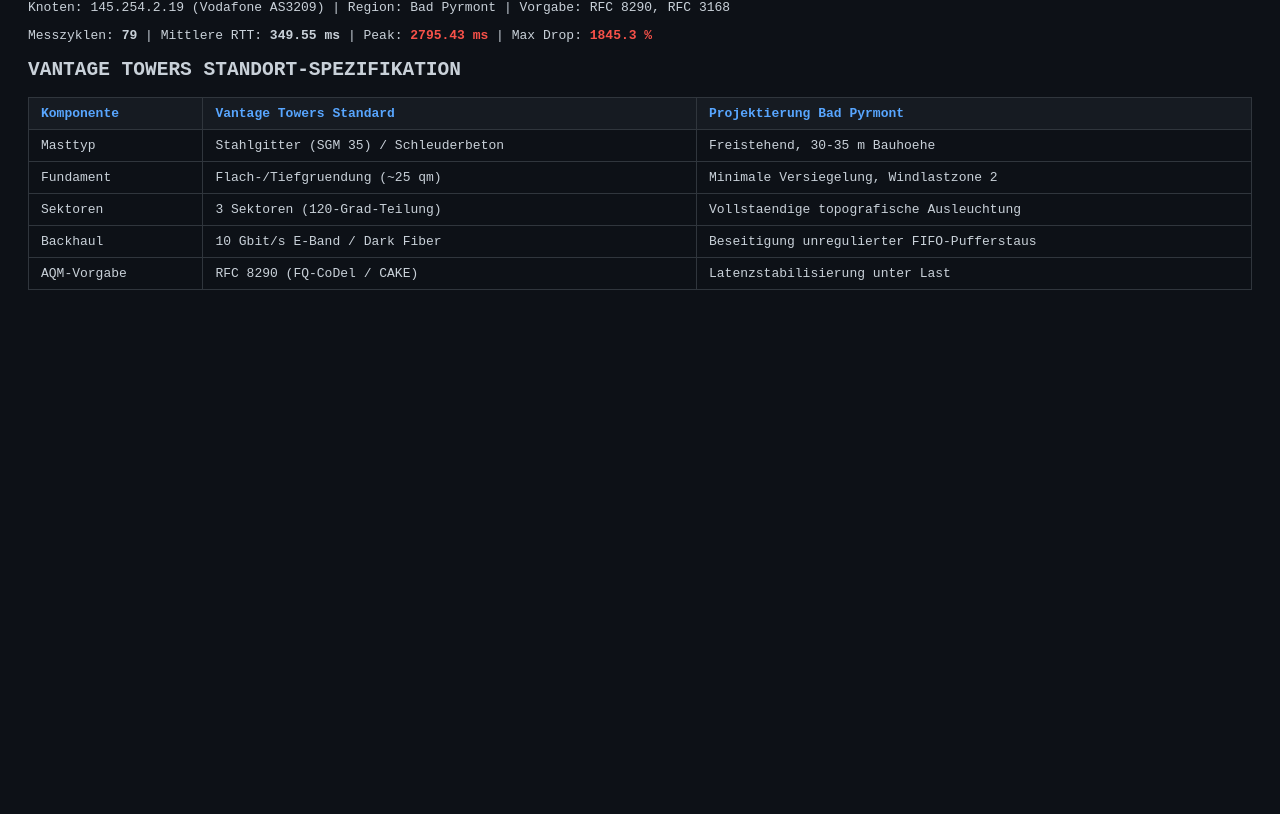
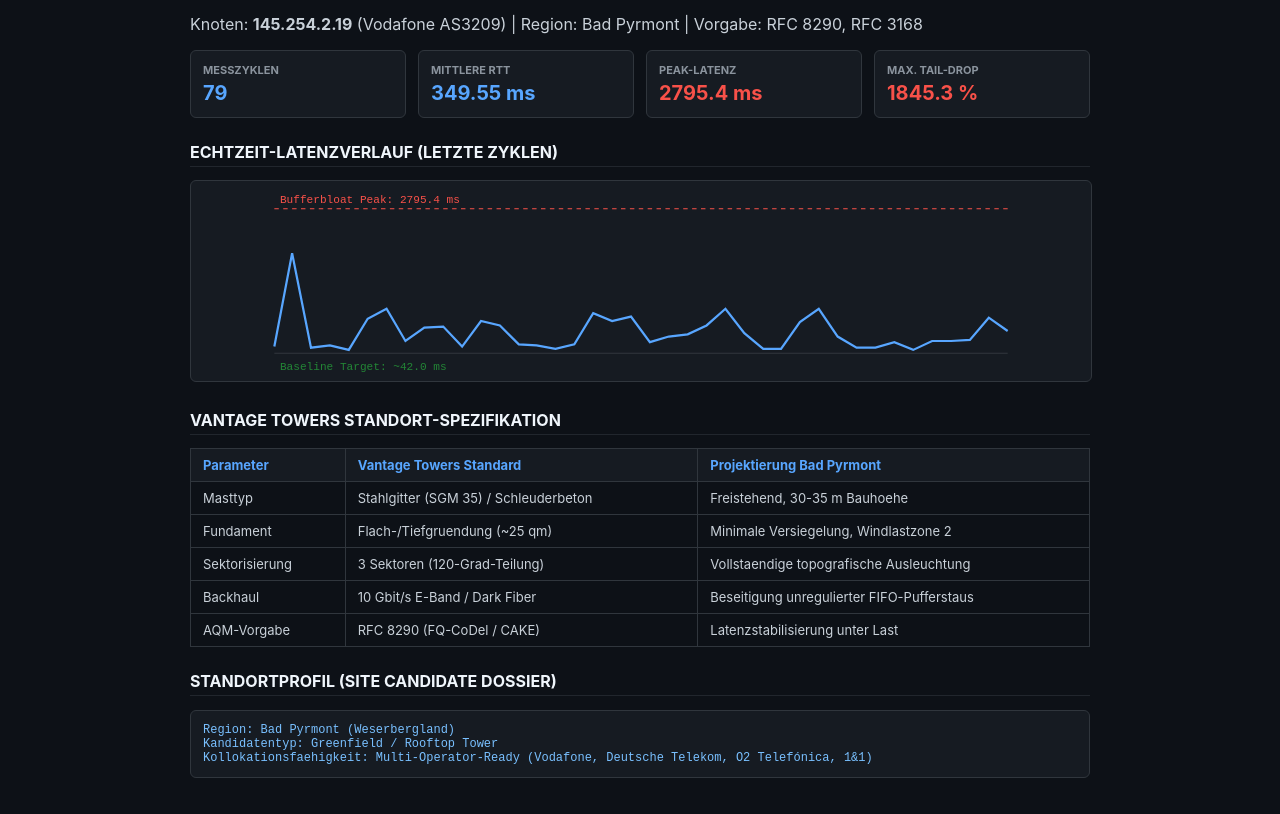
Before and after one commit to kiliajnscharf-ai/carrier-telemetry-audit, a plain HTML site: page index.html in a window 1280 px wide. Shown: the part 78-892 px from the top of the page. Before the commit the page ends 800 px from the top, so only its background shows below. Drawn offline with Linux system fonts and the light colour scheme.

Commit message:
Integrate inline SVG latency telemetry chart and structured site_spec.json

```diff
--- a/index.html
+++ b/index.html
@@ -3,26 +3,54 @@
 <head>
 <meta charset="UTF-8"><title>Carrier Telemetry & Infrastructure Audit</title>
 <style>
-body { font-family: monospace; background: #0d1117; color: #c9d1d9; padding: 20px; }
-h1 { color: #58a6ff; font-size: 20px; }
-table { width: 100%; border-collapse: collapse; margin-top: 15px; }
+body { font-family: -apple-system, BlinkMacSystemFont, "Segoe UI", Roboto, monospace; background: #0d1117; color: #c9d1d9; padding: 24px; max-width: 900px; margin: 0 auto; }
+h1 { color: #58a6ff; font-size: 22px; border-bottom: 1px solid #30363d; padding-bottom: 10px; }
+h2 { color: #f0f6fc; font-size: 16px; margin-top: 24px; border-bottom: 1px solid #21262d; padding-bottom: 4px; }
+.grid { display: grid; grid-template-columns: repeat(auto-fit, minmax(180px, 1fr)); gap: 12px; margin: 16px 0; }
+.card { background: #161b22; border: 1px solid #30363d; border-radius: 6px; padding: 12px; }
+.label { font-size: 11px; color: #8b949e; text-transform: uppercase; font-weight: bold; }
+.val { font-size: 20px; font-weight: bold; color: #58a6ff; margin-top: 4px; }
+.crit { color: #f85149; }
+table { width: 100%; border-collapse: collapse; margin-top: 12px; font-size: 13px; }
 th, td { border: 1px solid #30363d; padding: 8px 12px; text-align: left; }
 th { background: #161b22; color: #58a6ff; }
-.crit { color: #f85149; font-weight: bold; }
+pre { background: #161b22; border: 1px solid #30363d; padding: 12px; border-radius: 6px; font-size: 12px; color: #79c0ff; }
 </style>
 </head>
 <body>
 <h1>CARRIER TELEMETRY & INFRASTRUCTURE AUDIT</h1>
-<p>Knoten: 145.254.2.19 (Vodafone AS3209) | Region: Bad Pyrmont | Vorgabe: RFC 8290, RFC 3168</p>
-<p>Messzyklen: <b>79</b> | Mittlere RTT: <b>349.55 ms</b> | Peak: <span class="crit">2795.43 ms</span> | Max Drop: <span class="crit">1845.3 %</span></p>
+<p>Knoten: <b>145.254.2.19</b> (Vodafone AS3209) | Region: Bad Pyrmont | Vorgabe: RFC 8290, RFC 3168</p>
+
+<div class="grid">
+  <div class="card"><div class="label">Messzyklen</div><div class="val">79</div></div>
+  <div class="card"><div class="label">Mittlere RTT</div><div class="val">349.55 ms</div></div>
+  <div class="card"><div class="label">Peak-Latenz</div><div class="val crit">2795.4 ms</div></div>
+  <div class="card"><div class="label">Max. Tail-Drop</div><div class="val crit">1845.3 %</div></div>
+</div>
+
+<h2>ECHTZEIT-LATENZVERLAUF (LETZTE ZYKLEN)</h2>
+
+<svg width="100%" height="200" viewBox="0 0 700 180" style="background:#161b22;border:1px solid #30363d;border-radius:6px;">
+  <line x1="20" y1="155" x2="680" y2="155" stroke="#30363d" stroke-width="1"/>
+  <line x1="20" y1="25" x2="680" y2="25" stroke="#f85149" stroke-dasharray="4" stroke-width="1"/>
+  <text x="25" y="20" fill="#f85149" font-size="10" font-family="monospace">Bufferbloat Peak: 2795.4 ms</text>
+  <text x="25" y="170" fill="#238636" font-size="10" font-family="monospace">Baseline Target: ~42.0 ms</text>
+  <polyline fill="none" stroke="#58a6ff" stroke-width="2" points="20,149 36,65 53,150 70,148 87,152 104,124 121,115 138,144 155,132 172,131 189,149 206,126 223,130 240,147 256,148 273,151 290,147 307,119 324,126 341,122 358,145 375,140 392,138 409,130 426,115 443,137 460,151 476,151 493,127 510,115 527,140 544,150 561,150 578,145 595,152 612,144 629,144 646,143 663,123 680,135" />
+</svg>
+
 
 <h2>VANTAGE TOWERS STANDORT-SPEZIFIKATION</h2>
 <table>
-<tr><th>Komponente</th><th>Vantage Towers Standard</th><th>Projektierung Bad Pyrmont</th></tr>
+<tr><th>Parameter</th><th>Vantage Towers Standard</th><th>Projektierung Bad Pyrmont</th></tr>
 <tr><td>Masttyp</td><td>Stahlgitter (SGM 35) / Schleuderbeton</td><td>Freistehend, 30-35 m Bauhoehe</td></tr>
 <tr><td>Fundament</td><td>Flach-/Tiefgruendung (~25 qm)</td><td>Minimale Versiegelung, Windlastzone 2</td></tr>
-<tr><td>Sektoren</td><td>3 Sektoren (120-Grad-Teilung)</td><td>Vollstaendige topografische Ausleuchtung</td></tr>
+<tr><td>Sektorisierung</td><td>3 Sektoren (120-Grad-Teilung)</td><td>Vollstaendige topografische Ausleuchtung</td></tr>
 <tr><td>Backhaul</td><td>10 Gbit/s E-Band / Dark Fiber</td><td>Beseitigung unregulierter FIFO-Pufferstaus</td></tr>
 <tr><td>AQM-Vorgabe</td><td>RFC 8290 (FQ-CoDel / CAKE)</td><td>Latenzstabilisierung unter Last</td></tr>
 </table>
+
+<h2>STANDORTPROFIL (SITE CANDIDATE DOSSIER)</h2>
+<pre>Region: Bad Pyrmont (Weserbergland)
+Kandidatentyp: Greenfield / Rooftop Tower
+Kollokationsfaehigkeit: Multi-Operator-Ready (Vodafone, Deutsche Telekom, O2 Telefónica, 1&1)</pre>
 </body></html>
```
Also changed, not shown: site_spec.json (+1 -6 lines).
